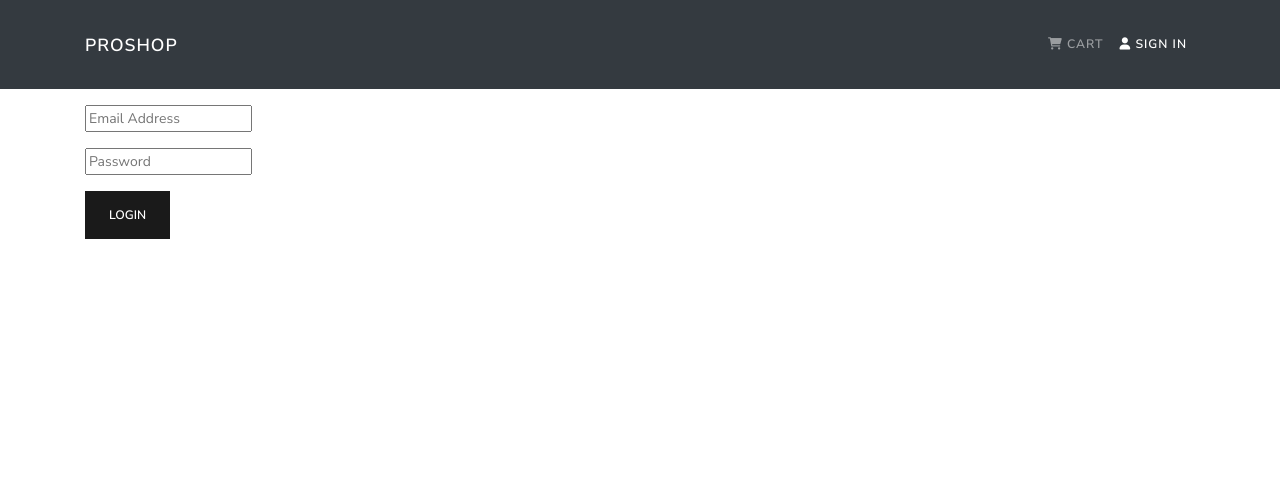
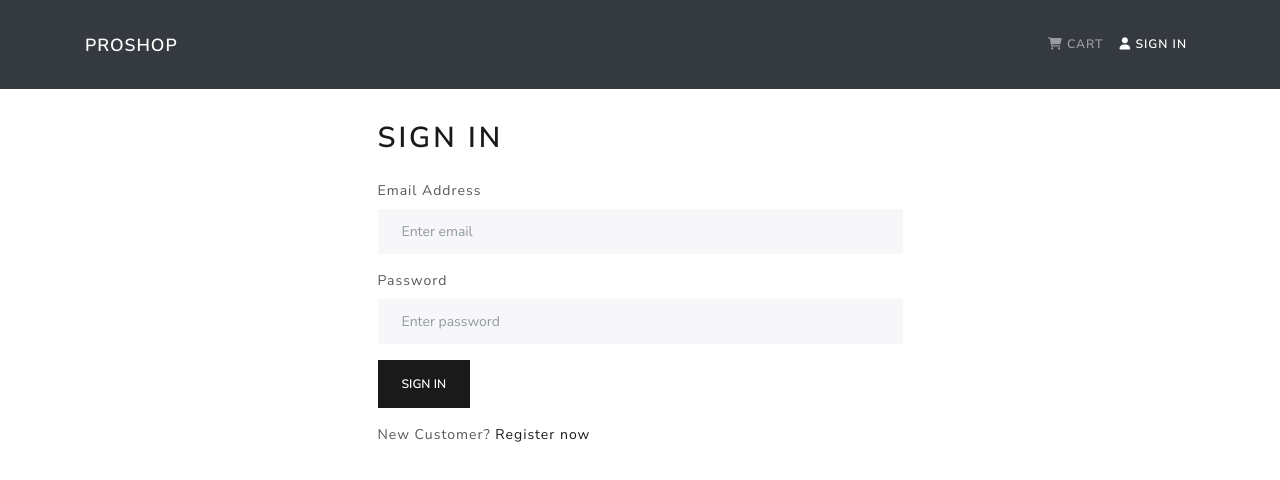
Before and after one commit to lawybanx/E-commerce-Mern, a React (Create React App) app in the folder frontend/: page /login in a window 1280 px wide. Shown: the top 480 px of the page. Built offline with nearby package versions, Linux system fonts and the light colour scheme.

Commit message:
login screen WIP

```diff
--- /dev/null
+++ b/frontend/src/components/FormContainer.js
@@ -0,0 +1,15 @@
+import { Container, Row, Col } from 'react-bootstrap';
+
+const FormContainer = ({ children }) => {
+  return (
+    <Container>
+      <Row className='justify-content-md-center'>
+        <Col xs={12} md={6}>
+          {children}
+        </Col>
+      </Row>
+    </Container>
+  );
+};
+
+export default FormContainer;
--- a/frontend/src/screens/LoginScreen.js
+++ b/frontend/src/screens/LoginScreen.js
@@ -1,9 +1,28 @@
-import { useState } from 'react';
-import { useDispatch } from 'react-redux';
+import { useEffect, useState } from 'react';
+import { useDispatch, useSelector } from 'react-redux';
+import { Link, useLocation, useNavigate } from 'react-router-dom';
+import { Form, Button, Row, Col } from 'react-bootstrap';
+import Message from '../components/Message';
+import Loader from '../components/Loader';
+import FormContainer from '../components/FormContainer';
 import { loginUser } from '../actions/user';
 
 const LoginScreen = () => {
   const dispatch = useDispatch();
+
+  const navigate = useNavigate();
+
+  const { search } = useLocation();
+
+  const redirect = search ? search.split('=')[1] : '/';
+
+  const { userInfo, loading, error } = useSelector(state => state.userLogin);
+
+  useEffect(() => {
+    if (userInfo) {
+      navigate(redirect);
+    }
+  }, [navigate, redirect, userInfo]);
 
   const [formData, setFormData] = useState({ email: '', password: '' });
   const { email, password } = formData;
@@ -12,35 +31,52 @@
     setFormData({ ...formData, [e.target.name]: e.target.value });
   };
 
-  const onSubmit = e => {
+  const submitHandler = e => {
     e.preventDefault();
 
     dispatch(loginUser(formData));
   };
 
   return (
-    <form className='form' onSubmit={e => onSubmit(e)}>
-      <div className='form-group'>
-        <input
+    <FormContainer>
+      <h1>Sign In</h1>
+      <Form onSubmit={submitHandler}>
+        <Form.Group className='mb-3' controlId='email'>
+          <Form.Label>Email Address</Form.Label>
+          <Form.Control
+            name='email'
             type='email'
-          placeholder='Email Address'
-          name='email'
+            placeholder='Enter email'
             value={email}
             onChange={e => onChange(e)}
-          required
-        />
-      </div>
-      <div className='form-group'>
-        <input
+          ></Form.Control>
+        </Form.Group>
+
+        <Form.Group className='mb-3' controlId='password'>
+          <Form.Label>Password</Form.Label>
+          <Form.Control
+            name='password'
             type='password'
-          placeholder='Password'
-          name='password'
+            placeholder='Enter password'
             value={password}
             onChange={e => onChange(e)}
-        />
-      </div>
-      <input type='submit' className='btn btn-primary' value='Login' />
-    </form>
+          ></Form.Control>
+        </Form.Group>
+
+        <Button type='submit' variant='primary'>
+          Sign In
+        </Button>
+      </Form>
+
+      <Row className='py-3'>
+        <Col>
+          New Customer?{' '}
+          <Link to={redirect ? `/register?redirect=${redirect}` : '/register'}>
+            Register now
+          </Link>
+        </Col>
+      </Row>
+    </FormContainer>
   );
 };
 
```
Lines whose indentation alone changed are shown as unchanged.
